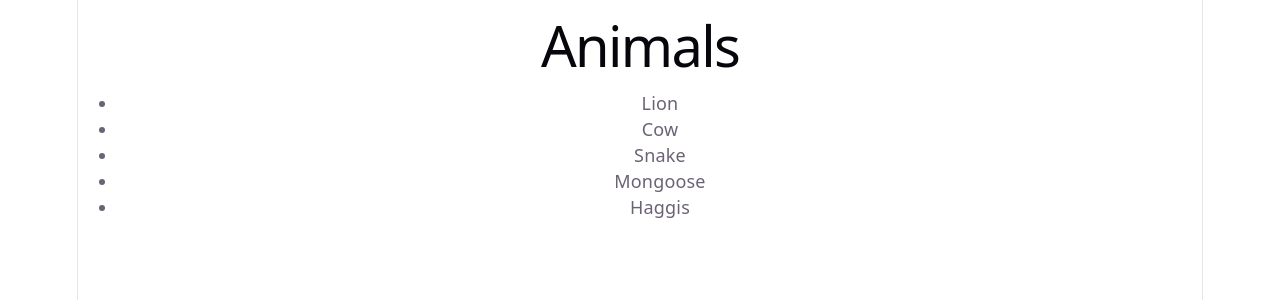
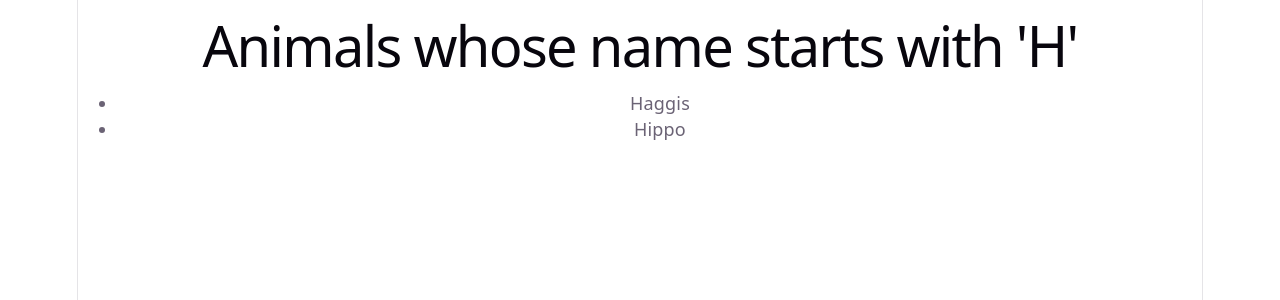
Before and after one commit to richardlucas761/odin-my-first-react-app, a React (Vite) app in the folder odin-my-first-react-app/: page / in a window 1280 px wide. Shown: the top 300 px of the page. Built offline with nearby package versions, Linux system fonts and the light colour scheme.

Commit message:
Update the list to accept a "Starts With" parameter.

```diff
--- a/odin-my-first-react-app/src/Animals.jsx
+++ b/odin-my-first-react-app/src/Animals.jsx
@@ -6,19 +6,20 @@ function List(props) {
     return (
         <ul>
             {props.animals.map((animal) => {
-                return <ListItem key={animal} animal={animal} />;
+                return animal.startsWith(props.startsWith) && <li key={animal}>{animal}</li>;
             })}
         </ul>
     );
 }
 
 function App() {
-    const animals = ["Lion", "Cow", "Snake", "Mongoose", "Haggis"];
+    const animals = ["Lion", "Cow", "Snake", "Mongoose", "Haggis", "Lemur", "Hippo"];
+    const startsWith = 'H';
 
     return (
         <div>
-            <h1>Animals</h1>
-            <List animals={animals} />
+            <h1>Animals whose name starts with '{startsWith}'</h1>
+            <List animals={animals} startsWith={startsWith} />
         </div>
     );
 }
```
